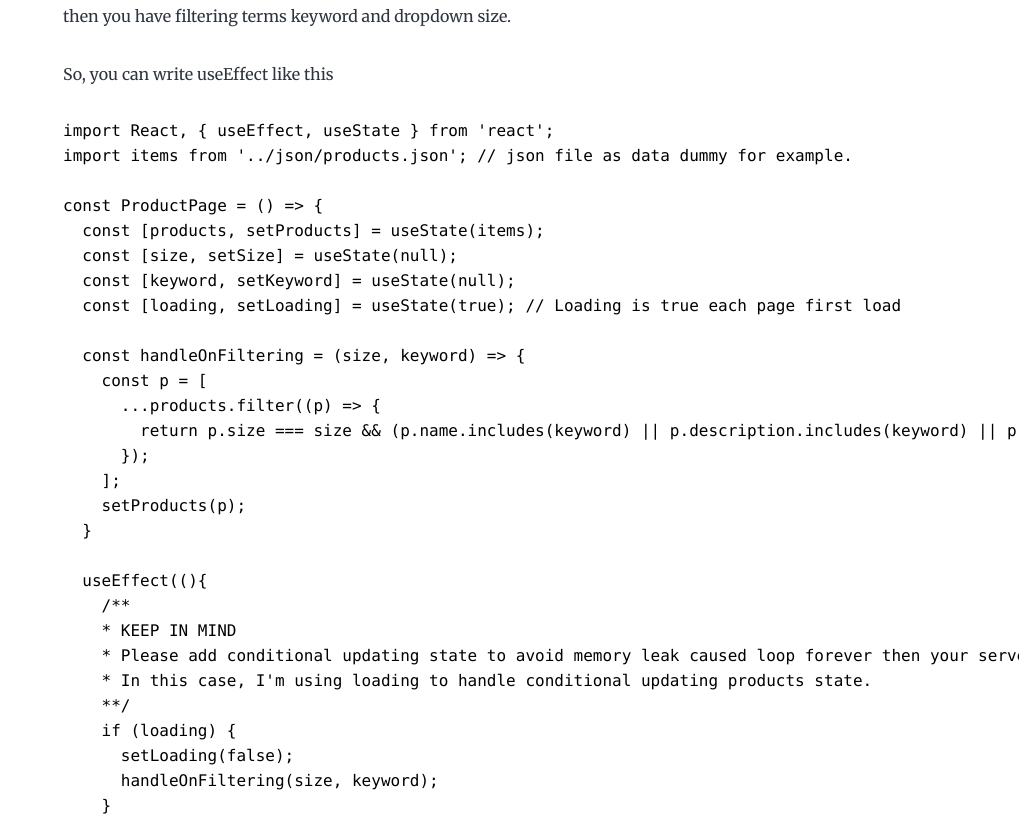
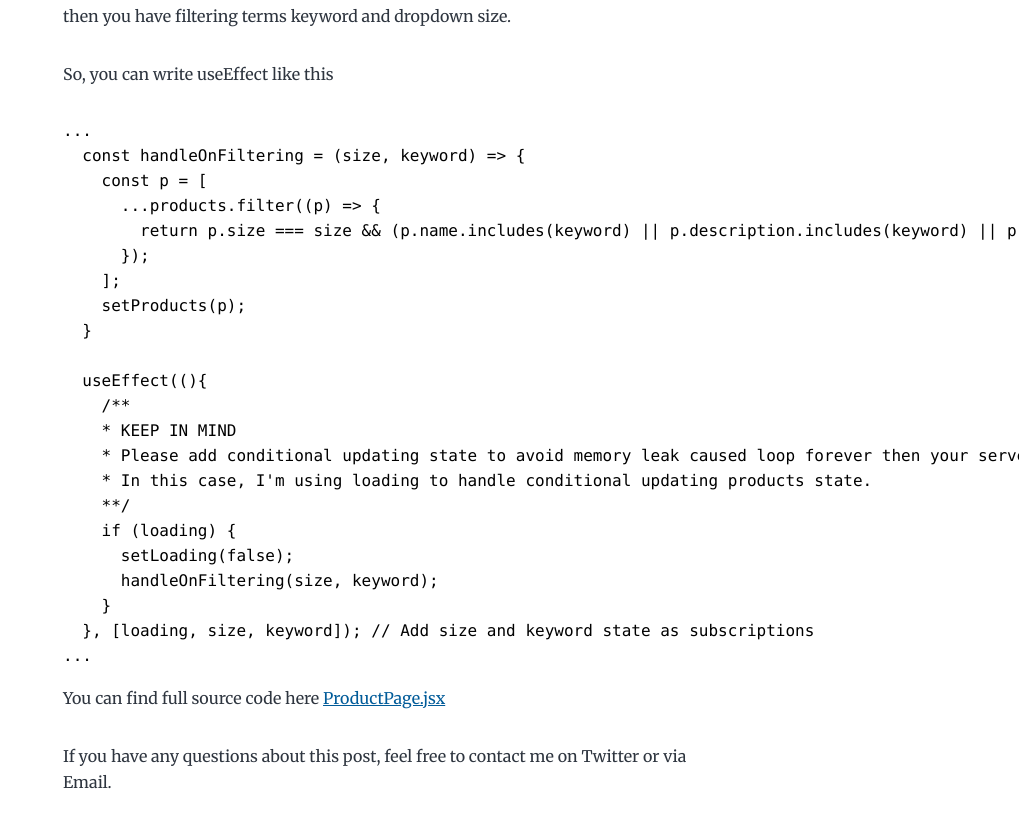
Before and after one commit to ifirmawan/ifirmawan.github.io, a Gatsby site: page /filtering-with-use-effect/ in a window 1280 px wide. Shown: the part 700-1514 px from the top of the page, without its empty margins (261-1280 px from the left). Built offline with nearby package versions, Linux system fonts and the light colour scheme; Gatsby itself is replaced by a stand-in of ours; some packages are replaced by stand-ins of ours; code samples lack their colours.

Commit message:
Second Post minimize source at attach gist

````diff
--- a/content/blog/filtering-with-use-effect/index.md
+++ b/content/blog/filtering-with-use-effect/index.md
@@ -20,15 +20,7 @@ then you have filtering terms keyword and dropdown size.
 So, you can write useEffect like this
 
 ```javascript
-import React, { useEffect, useState } from 'react';
-import items from '../json/products.json'; // json file as data dummy for example.
-
-const ProductPage = () => {
-  const [products, setProducts] = useState(items);
-  const [size, setSize] = useState(null);
-  const [keyword, setKeyword] = useState(null);
-  const [loading, setLoading] = useState(true); // Loading is true each page first load
-
+...
   const handleOnFiltering = (size, keyword) => {
     const p = [
       ...products.filter((p) => {
@@ -49,47 +41,11 @@ const ProductPage = () => {
       handleOnFiltering(size, keyword);
     }
   }, [loading, size, keyword]); // Add size and keyword state as subscriptions
+...
+```
+You can find full source code here [ProductPage.jsx](https://gist.github.com/ifirmawan/2acf9bec2968c570788f2291fbef33c7)
 
-  return (
-    <div>
-      <div>
-        <input
-          type="text"
-          value={keyword}
-          onChange={(e) => {
-            setLoading(true);
-            setKeyword(e.target.value);
-          }}
-        />
-        <select
-          onChange={(e) => {
-            setLoading(true);
-            setSize(e.target.value);
-          }}
-          value={size}
-        >
-          <option value="s">S</option>
-          <option value="m">M</option>
-          <option value="l">L</option>
-          <option value="xl">XL</option>
-        </select>
-      </div>
-      {loading
-        ? <>Loading...<>
-        : (
-          <ul>
-            {products.map((p, key) => <li key={key}>{p.name} | {p.price} | {p.description}</li>)}
-          </ul>
-        )
-      }
-    </div>
-  )
-}
-
-export default ProductPage;
-
-```
-
+If you have any questions about this post, feel free to contact me on Twitter or via Email.
 ## Try it!
 
 Good Luck :D
````
